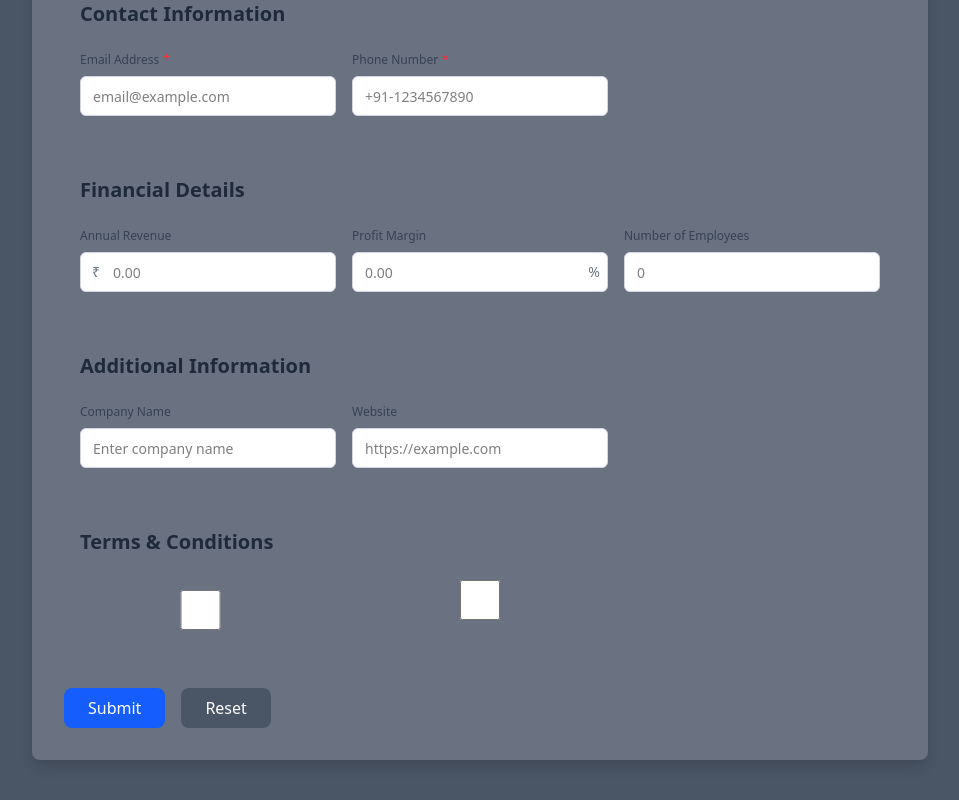
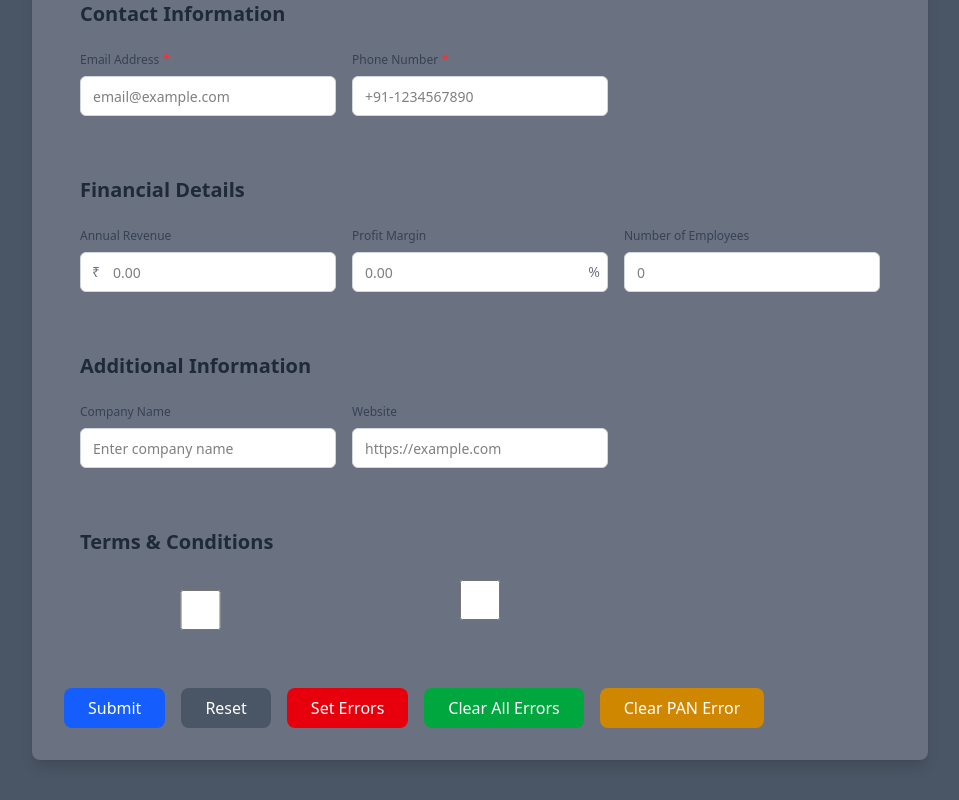
Before and after one commit to Kuldeep-004/InputWrapper, a React (Vite) app: page / in a window 1280 px wide. Shown: the part 512-1312 px from the top of the page, without its empty margins (160-1119 px from the left). Built offline with nearby package versions, Linux system fonts and the light colour scheme.

Commit message:
ClearErrors and SetErrors formMethods

```diff
--- a/src/App.jsx
+++ b/src/App.jsx
@@ -14,7 +14,7 @@ const formSchema = [
     id: "pan",
     type: "pan",
     label: "PAN Number",
-    autoFocus:true,
+    autoFocus: true,
     placeholder: "ABCDE1234F",
     required: true,
   },
@@ -26,8 +26,8 @@ const formSchema = [
     required: true,
   },
   {
-    id:"customDate",
-    required:true,
+    id: "customDate",
+    required: true,
   },
   {
     id: "gst",
@@ -100,7 +100,7 @@ const formSchema = [
     id: "revenue",
     type: "currency",
     label: "Annual Revenue",
-    min:10,
+    min: 10,
     placeholder: "0.00",
     required: false,
   },
@@ -156,7 +156,7 @@ const formSchema = [
   {
     id: "agreeToTerms",
     type: "checkbox",
-    labelPosition:"left",
+    labelPosition: "left",
     label: "I agree to the terms and conditions",
     required: false,
   },
@@ -189,9 +189,17 @@ export default function App() {
     <div className="min-h-screen bg-gray-600 py-12 px-4">
       <div className="max-w-4xl mx-auto">
         <div className="bg-gray-500 rounded-lg shadow-lg p-8">
-          <input id={"customDate"} value={formMethods.watch("customDate")} onChange={(e)=>formMethods.setValues({customDate:e.target.value})} onBlur={() => formMethods.validateFields(["customDate"])} type="date"/>
+          <input
+            id={"customDate"}
+            value={formMethods.watch("customDate")}
+            onChange={(e) =>
+              formMethods.setValues({ customDate: e.target.value })
+            }
+            onBlur={() => formMethods.validateFields(["customDate"])}
+            type="date"
+          />
           <FormRenderer formMethods={formMethods} />
-            <div className="mt-8 flex gap-4">
+          <div className="mt-8 flex gap-4 flex-wrap">
             <button
               id="submitBtn"
               type="submit"
@@ -207,6 +215,33 @@ export default function App() {
             >
               Reset
             </button>
+            <button
+              type="button"
+              onClick={() =>
+                formMethods.setErrors({
+                  pan: "Custom error for PAN",
+                  email: "Custom error for Email",
+                  tan: "Custom Error For Tan",
+                })
+              }
+              className="bg-red-600 text-white px-6 py-2 rounded-lg hover:bg-red-700 transition-colors"
+            >
+              Set Errors
+            </button>
+            <button
+              type="button"
+              onClick={() => formMethods.clearErrors()}
+              className="bg-green-600 text-white px-6 py-2 rounded-lg hover:bg-green-700 transition-colors"
+            >
+              Clear All Errors
+            </button>
+            <button
+              type="button"
+              onClick={() => formMethods.clearErrors(["pan"])}
+              className="bg-yellow-600 text-white px-6 py-2 rounded-lg hover:bg-yellow-700 transition-colors"
+            >
+              Clear PAN Error
+            </button>
           </div>
         </div>
       </div>
--- a/src/components/form/createForm.js
+++ b/src/components/form/createForm.js
@@ -302,8 +302,8 @@ export function useCreateForm({ schema, theme = {}, initialValues = {} }) {
         formState.errors = {};
         formState.touched = {};
 
-        const firstElId=fieldIds[0];
-        if(firstElId) document.getElementById(firstElId).focus();
+        const firstElId = fieldIds[0];
+        if (firstElId) document.getElementById(firstElId).focus();
 
         allIds.forEach((id) => {
           notifyWatchers(id);
@@ -344,14 +344,12 @@ export function useCreateForm({ schema, theme = {}, initialValues = {} }) {
 
       clearErrors: (ids) => {
         if (ids && Array.isArray(ids)) {
-          // Clear errors for specific fields
           ids.forEach((id) => {
             if (fieldMap[id]) {
               formState.errors[id] = null;
             }
           });
         } else {
-          // Clear all errors
           allIds.forEach((id) => {
             formState.errors[id] = null;
           });
```
Lines whose indentation alone changed are shown as unchanged.
